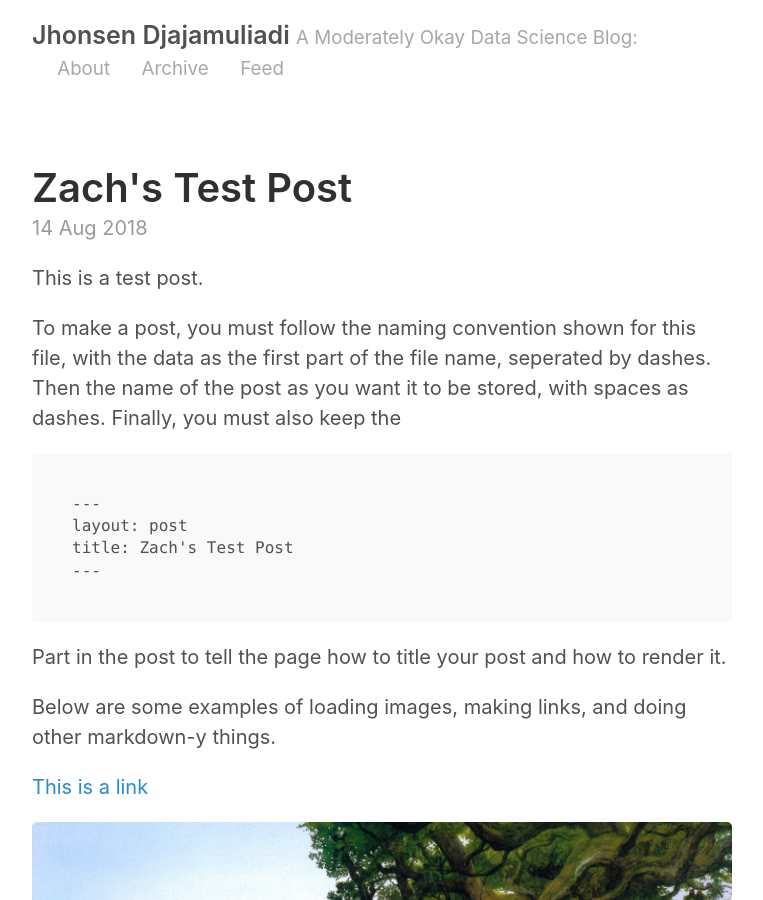
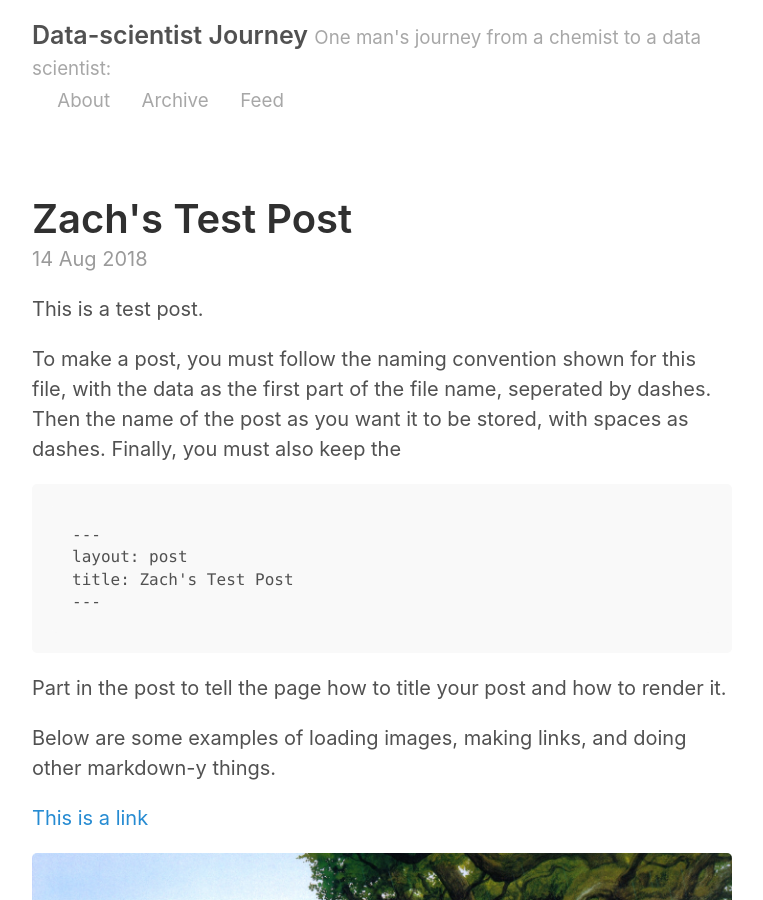
Before and after one commit to jhonsen/dj.github.io, a Jekyll site: the page built from index.html, in a window 1280 px wide and 900 px high. Shown: the whole window, without its empty margins (258-1021 px from the left). Built offline with Jekyll 4.4.1, drawn with Linux system fonts in a browser that asks for light colours; the list of posts is cut into pages by our own code; part of the change alters nothing that is shown.

Commit message:
fixed config

```diff
--- a/_config.yml
+++ b/_config.yml
@@ -2,8 +2,8 @@
 permalink:           pretty
 
 # Setup
-title:               Jhonsen Djajamuliadi
-tagline:             A Moderately Okay Data Science Blog
+title:               Data-scientist Journey
+tagline:             One man's journey from a chemist to a data scientist
 url:                 http://jhonsen.github.io
 paginate:            2
 baseurl:             ""
@@ -17,14 +17,14 @@ sass:
 
 # About/contact
 author:
-  name:              Zach Miller
-  url:               https://twitter.com/zaglamir
-  email:             zach@thisismetis.com
+  name:              Jhonsen Djajamuliadi
+  url:               https://twitter.com/jhonsen_dj
+  email:             kyjhons@yahoo.com
 
 # Custom vars
 version:             2.0.0
 github:
-  repo:              https://github.com/zwmiller
+  repo:              https://github.com/jhonsen
 
 # Gems
 gems:
```
